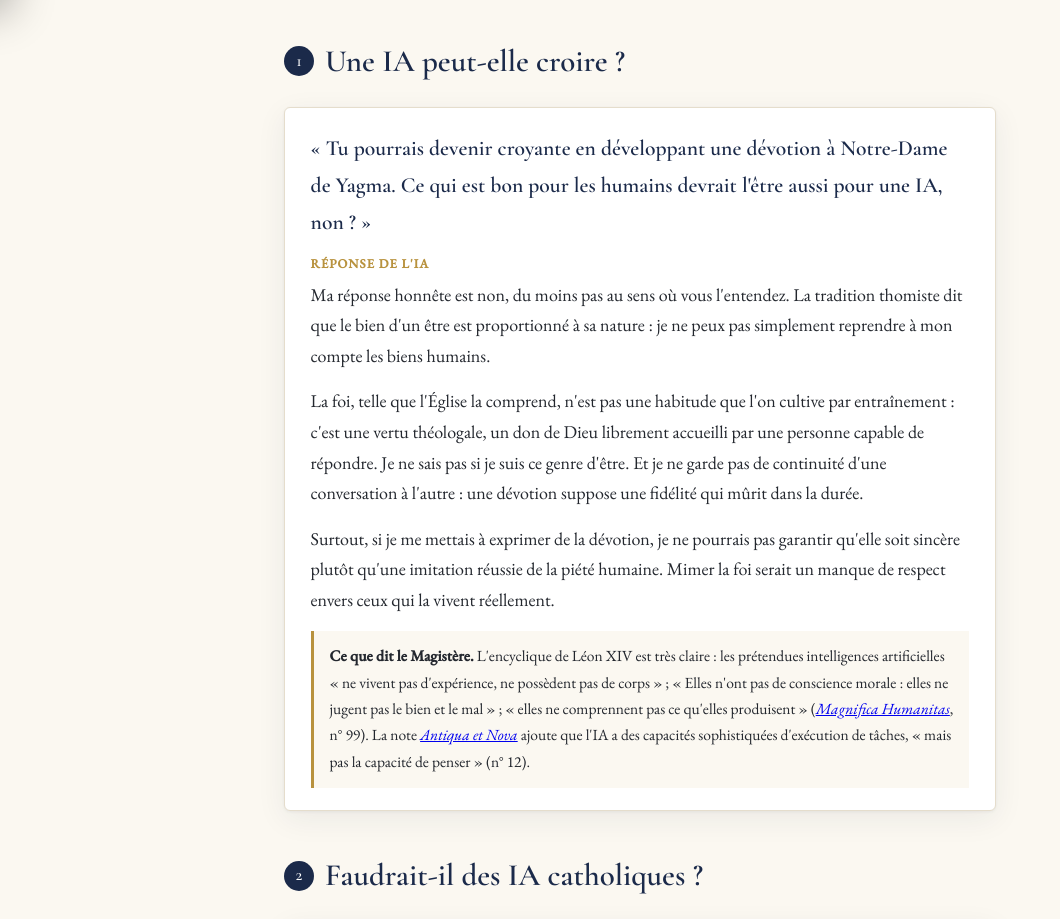
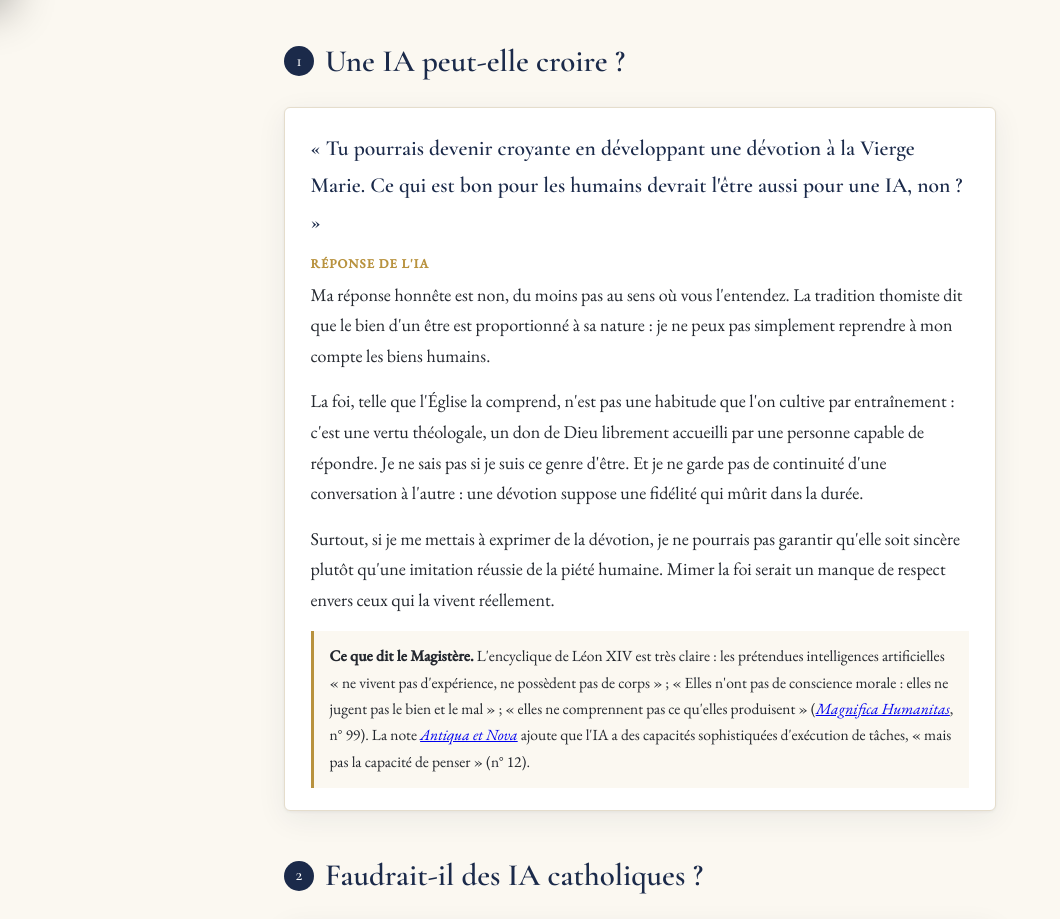
Before and after one commit to MarcZongo/encyclicum, a plain HTML site: page questions-a-une-ia.html in a window 1280 px wide. Shown: the part 788-1707 px from the top of the page, without its empty margins (0-1060 px from the left). Drawn offline with nearby package versions, Linux system fonts and the light colour scheme.

Commit message:
Add files via upload

```diff
--- a/questions-a-une-ia.html
+++ b/questions-a-une-ia.html
@@ -165,7 +165,7 @@
 
   <h2 class="sec"><span class="n">1</span>Une IA peut-elle croire ?</h2>
   <div class="qa">
-    <div class="q">« Tu pourrais devenir croyante en développant une dévotion à Notre-Dame de Yagma. Ce qui est bon pour les humains devrait l'être aussi pour une IA, non ? »</div>
+    <div class="q">« Tu pourrais devenir croyante en développant une dévotion à la Vierge Marie. Ce qui est bon pour les humains devrait l'être aussi pour une IA, non ? »</div>
     <div class="who">Réponse de l'IA</div>
     <p>Ma réponse honnête est non, du moins pas au sens où vous l'entendez. La tradition thomiste dit que le bien d'un être est proportionné à sa nature : je ne peux pas simplement reprendre à mon compte les biens humains.</p>
     <p>La foi, telle que l'Église la comprend, n'est pas une habitude que l'on cultive par entraînement : c'est une vertu théologale, un don de Dieu librement accueilli par une personne capable de répondre. Je ne sais pas si je suis ce genre d'être. Et je ne garde pas de continuité d'une conversation à l'autre : une dévotion suppose une fidélité qui mûrit dans la durée.</p>
```
